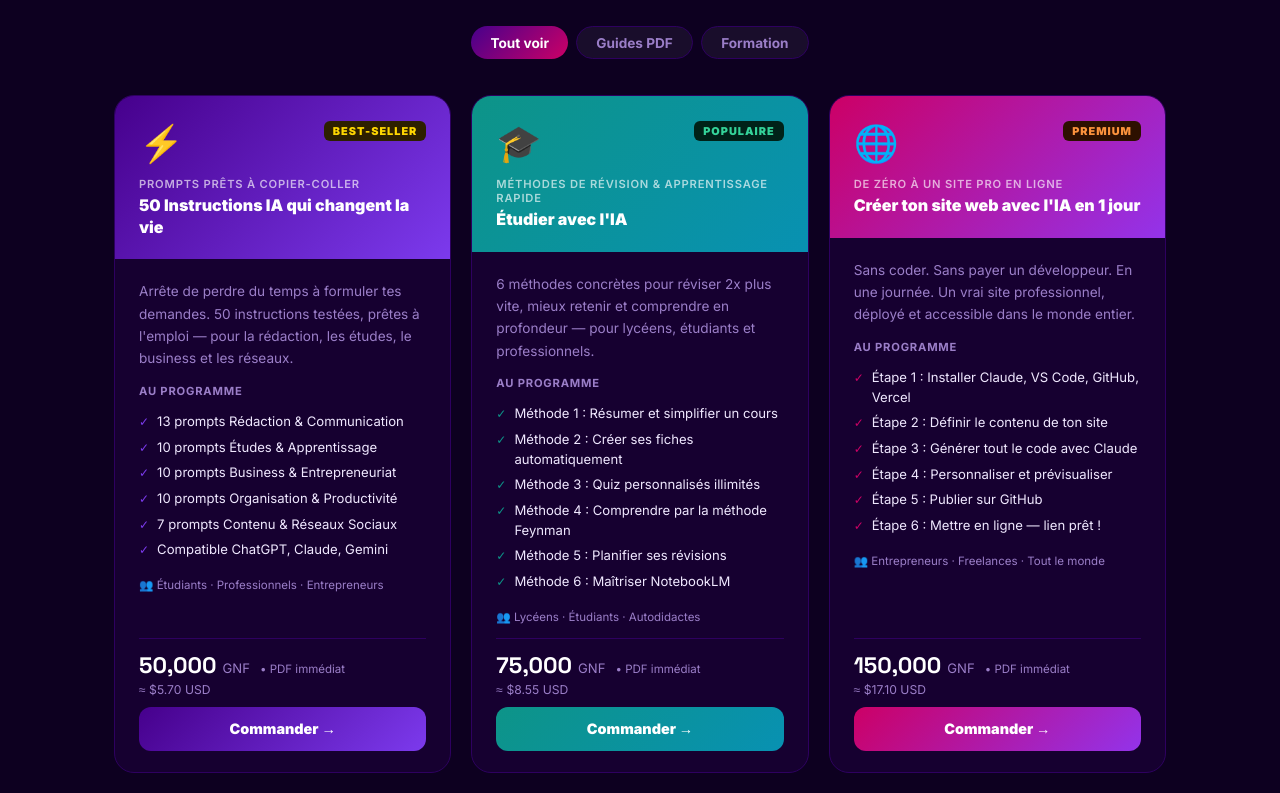
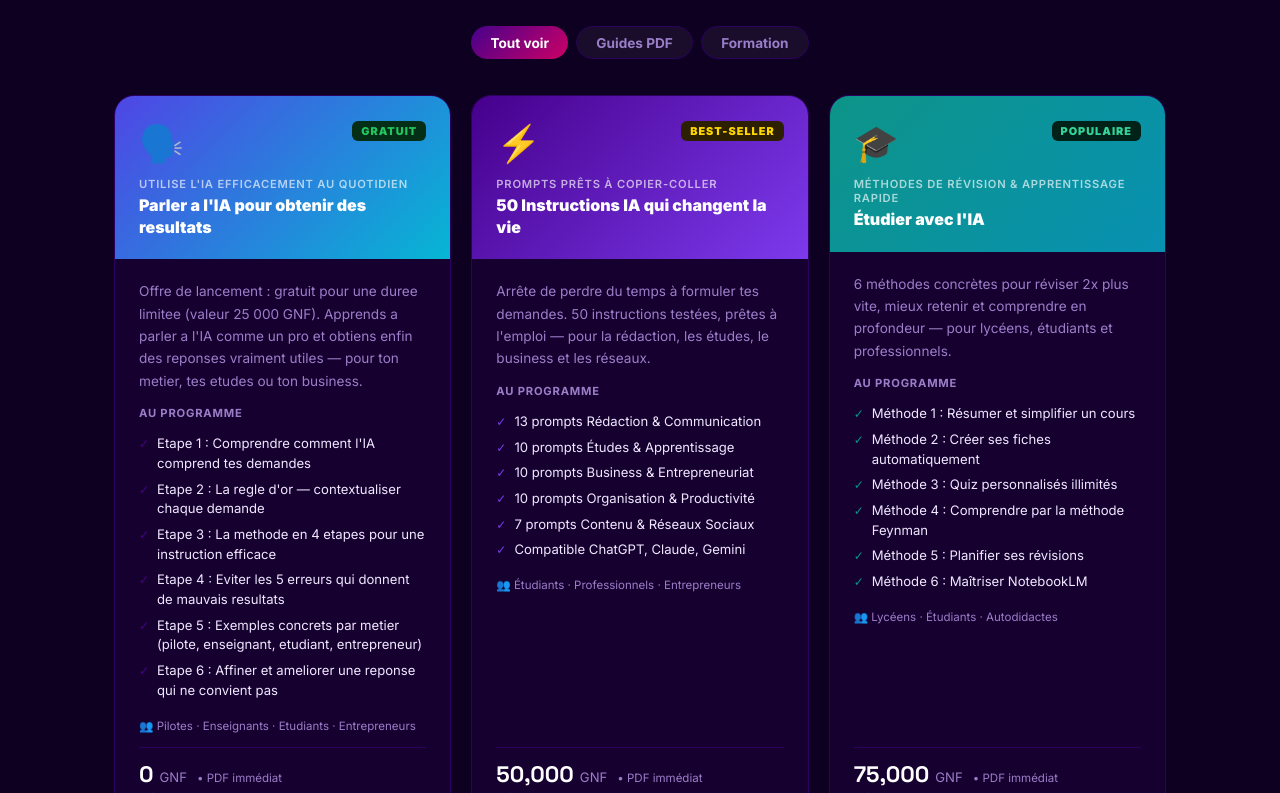
Before and after one commit to jecodefficacement/jecode-boutique, a React (Vite) app: page / in a window 1280 px wide. Shown: the part 847-1640 px from the top of the page. Built offline with nearby package versions, Linux system fonts and the light colour scheme.

Commit message:
Update App.jsx

```diff
--- a/src/App.jsx
+++ b/src/App.jsx
@@ -44,6 +44,30 @@
   {
     id: "g1",
     type: "guide",
+    emoji: "🗣️",
+    tag: "GRATUIT",
+    tagColor: "#22C55E",
+    tagBg: "#052e16",
+    titre: "Parler a l'IA pour obtenir des resultats",
+    sous_titre: "Utilise l'IA efficacement au quotidien",
+    prix: 0,
+    prixOriginal: 25000,
+    couleur: C.violet,
+    gradient: `linear-gradient(135deg, #4F46E5, #06B6D4)`,
+    accroche: "Offre de lancement : gratuit pour une duree limitee (valeur 25 000 GNF). Apprends a parler a l'IA comme un pro et obtiens enfin des reponses vraiment utiles — pour ton metier, tes etudes ou ton business.",
+    pour_qui: "Pilotes · Enseignants · Etudiants · Entrepreneurs",
+    points: [
+      "Etape 1 : Comprendre comment l'IA comprend tes demandes",
+      "Etape 2 : La regle d'or — contextualiser chaque demande",
+      "Etape 3 : La methode en 4 etapes pour une instruction efficace",
+      "Etape 4 : Eviter les 5 erreurs qui donnent de mauvais resultats",
+      "Etape 5 : Exemples concrets par metier (pilote, enseignant, etudiant, entrepreneur)",
+      "Etape 6 : Affiner et ameliorer une reponse qui ne convient pas",
+    ],
+  },
+  {
+    id: "g2",
+    type: "guide",
     emoji: "⚡",
     tag: "BEST-SELLER",
     tagColor: C.yellow,
@@ -65,7 +89,7 @@
     ],
   },
   {
-    id: "g2",
+    id: "g3",
     type: "guide",
     emoji: "🎓",
     tag: "POPULAIRE",
@@ -88,26 +112,26 @@
     ],
   },
   {
-    id: "g3",
+    id: "g4",
     type: "guide",
-    emoji: "🌐",
+    emoji: "💌",
     tag: "PREMIUM",
     tagColor: "#FB923C",
     tagBg: "#2D1000",
-    titre: "Créer ton site web avec l'IA en 1 jour",
-    sous_titre: "De zéro à un site pro en ligne",
-    prix: 150000,
+    titre: "Fais ta demande avec un site web",
+    sous_titre: "Mariage · Rencard · Anniversaire · Pardon",
+    prix: 200000,
     couleur: C.rose,
     gradient: `linear-gradient(135deg, #CC0066, #9333EA)`,
-    accroche: "Sans coder. Sans payer un développeur. En une journée. Un vrai site professionnel, déployé et accessible dans le monde entier.",
-    pour_qui: "Entrepreneurs · Freelances · Tout le monde",
+    accroche: "Sans coder. Sans payer un développeur. Crée un site interactif pour faire ta demande — mariage, rencard, anniversaire, pardon — et reçois la réponse directement par e-mail.",
+    pour_qui: "Amoureux · Familles · Entrepreneurs · Tout le monde",
     points: [
-      "Étape 1 : Installer Claude, VS Code, GitHub, Vercel",
-      "Étape 2 : Définir le contenu de ton site",
-      "Étape 3 : Générer tout le code avec Claude",
-      "Étape 4 : Personnaliser et prévisualiser",
-      "Étape 5 : Publier sur GitHub",
-      "Étape 6 : Mettre en ligne — lien prêt !",
+      "Étape 1 : Décrire ton projet en un seul message à l'IA",
+      "Étape 2 : Créer tes comptes gratuits (Claude, GitHub, Vercel, Web3Forms)",
+      "Étape 3 : Générer ton site personnalisé avec l'IA",
+      "Étape 4 : Mettre ton site en ligne avec GitHub et Vercel",
+      "Étape 5 : Recevoir les réponses automatiquement par e-mail",
+      "Étape 6 : Tester ton site avant de l'envoyer",
     ],
   },
 ];
```
